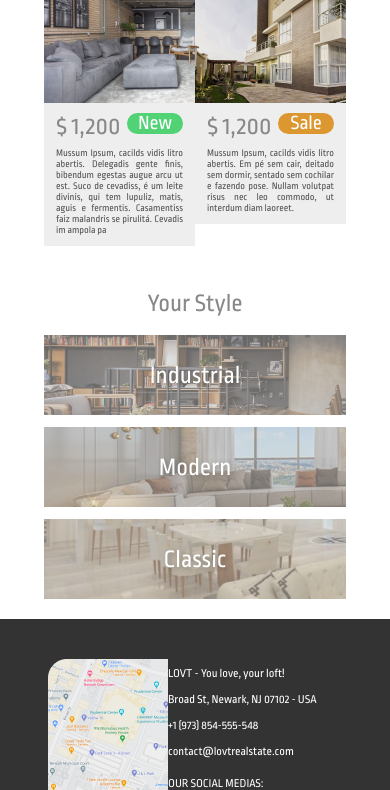
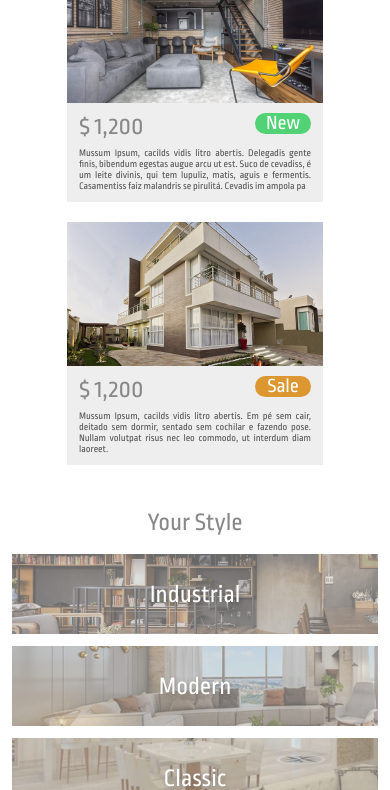
Before and after one commit to julianasinnott/lovt-website, a plain HTML site: page index.html in a window 390 px wide. Shown: the part 419-1209 px from the top of the page. Drawn offline with Linux system fonts and the light colour scheme.

Commit message:
feat: update media queries for responsive design

```diff
--- a/index.html
+++ b/index.html
@@ -6,6 +6,7 @@
   <meta name="viewport" content="width=device-width, initial-scale=1.0">
   <title>LOVT  You Love, your loft!</title>
   <link rel="stylesheet" href="./style.css">
+  <link rel="stylesheet" href="./responsive.css">
 </head>
 <body>
   <div class="website">
--- /dev/null
+++ b/responsive.css
@@ -0,0 +1,25 @@
+@media only screen and (max-width: 600px) {
+    .website__header, .website__main {
+        padding-right: 12px;
+        padding-left: 12px;
+    }
+}
+
+@media only screen and (max-width: 550px) {
+    .website__main__prices-section, .website__footer {
+        flex-direction: column;
+        justify-content: center;
+        align-items: center;
+        gap: 20px;
+    }
+
+    .website__footer {
+        padding-right: 30px;
+        padding-left: 30px;
+    }
+
+    .website__footer__map {
+        background-size: cover;
+        height: 12.6875rem;
+    }
+}
--- a/style.css
+++ b/style.css
@@ -103,11 +103,13 @@ body {
 
 .website__main__prices-section__left__img {
   background-image: url(./assets/left-price-img.png);
+  background-repeat: no-repeat;
   height: 144px;
 }
 
 .website__main__prices-section__right__img {
   background-image: url(./assets/right-price-img.png);
+  background-repeat: no-repeat;
   height: 144px;
 }
 
```
